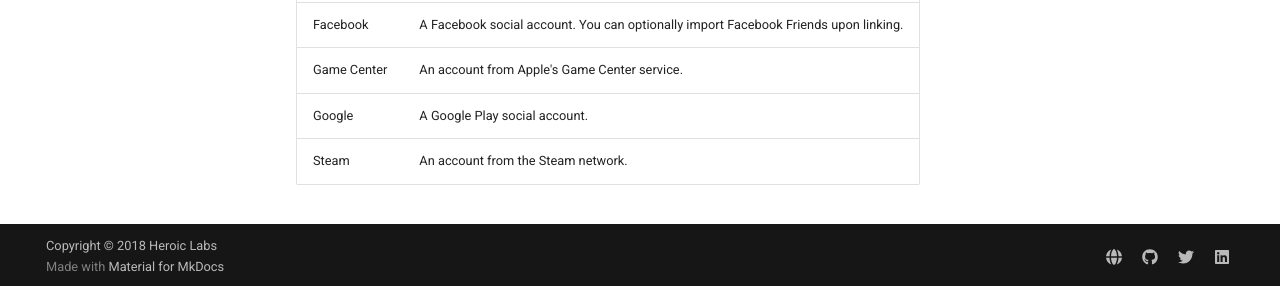
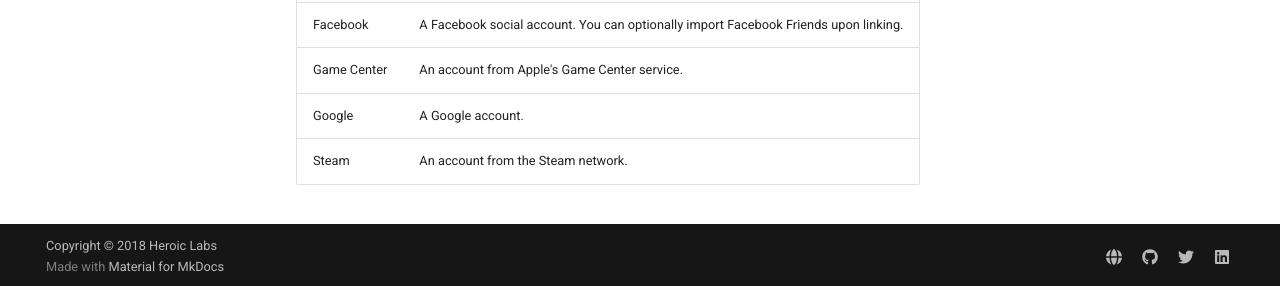
Before and after one commit to heroiclabs/nakama-docs, an MkDocs documentation site: the page built from docs/authentication.md, in a window 1280 px wide and 900 px high, scrolled down 12898 px. Shown: the part 611-897 px from the top of the window. Built offline with MkDocs 1.6.1 and Material for MkDocs 9.7.7, drawn with Linux system fonts in a browser that asks for light colours; comment, search, counter and statistics services are not loaded; old or Windows-style settings are respelled for this version of MkDocs.

Commit message:
Corrected description of Google account

```diff
--- a/docs/authentication.md
+++ b/docs/authentication.md
@@ -804,5 +804,5 @@
 | Email | An email and password set by the user. |
 | Facebook | A Facebook social account. You can optionally import Facebook Friends upon linking. |
 | Game Center | An account from Apple's Game Center service. |
-| Google | A Google Play social account. |
+| Google | A Google account. |
 | Steam | An account from the Steam network. |
```
